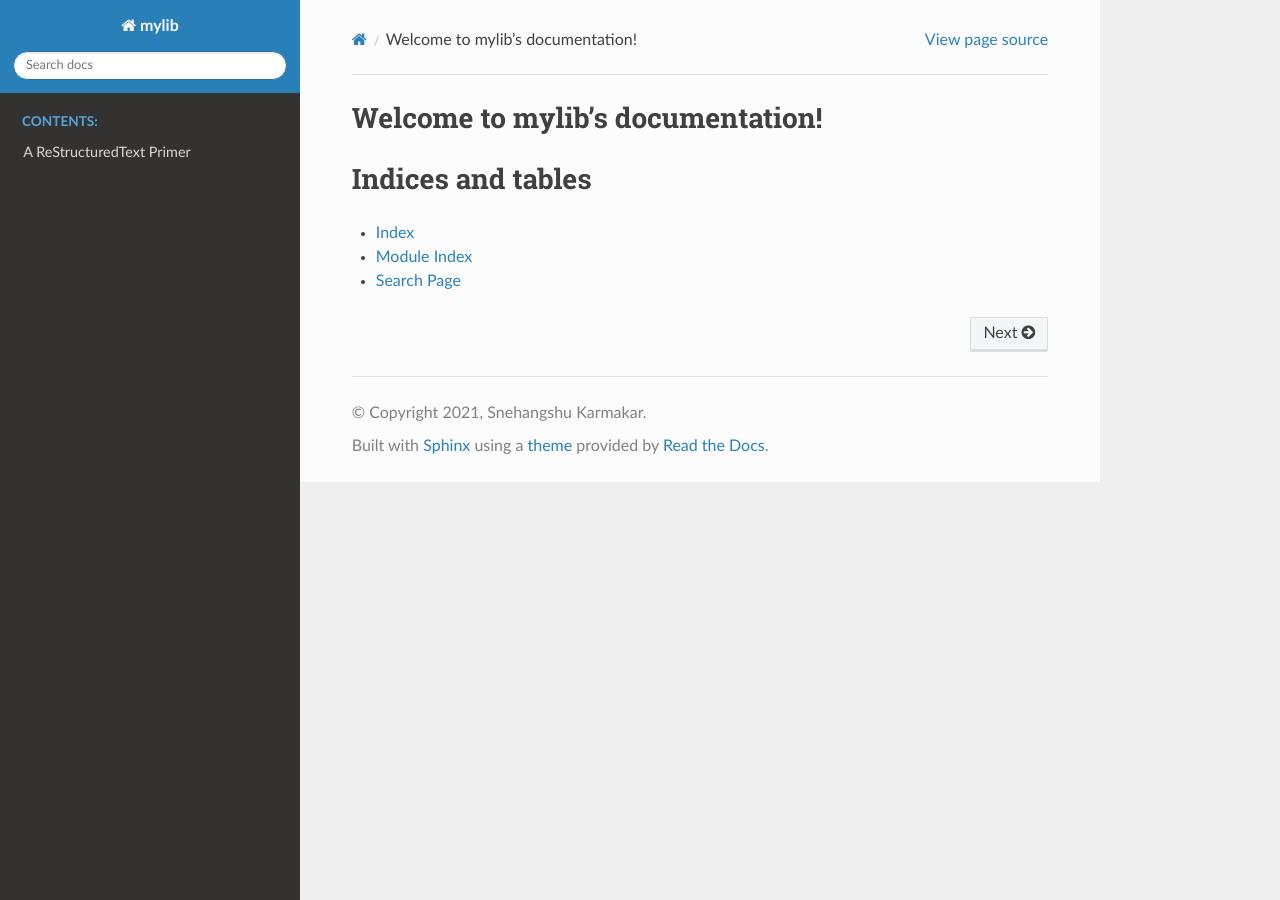
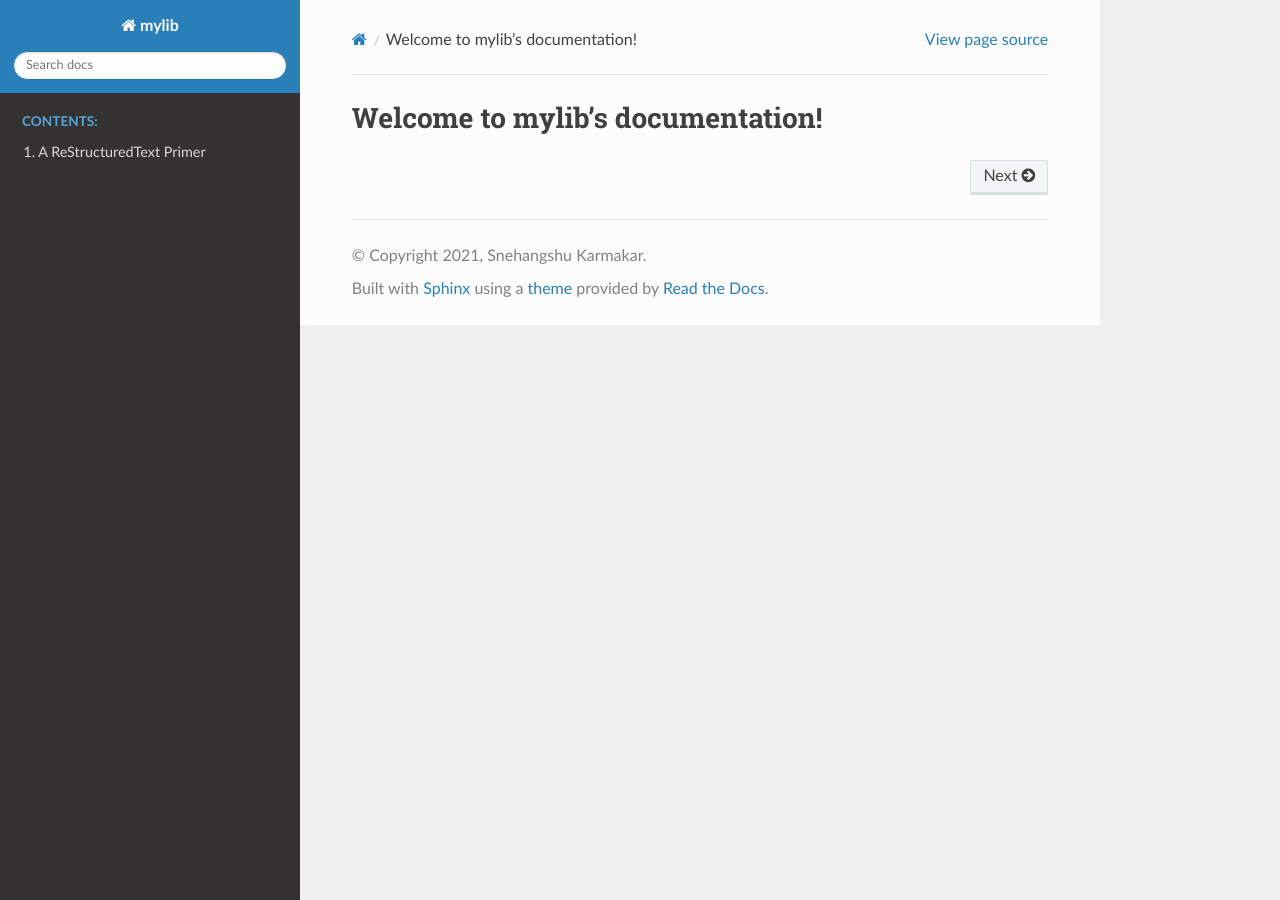
Before and after one commit to snehangshuk/docs-on-gh-pages, a Sphinx documentation site: the page built from docs/index.rst, in a window 1280 px wide. Built offline with Sphinx 7.4.7 and the Read the Docs theme 2.0.0, drawn with Linux system fonts in a browser that asks for light colours.

```diff
--- a/docs/index.rst
+++ b/docs/index.rst
@@ -10,13 +10,7 @@ Welcome to mylib's documentation!
    :maxdepth: 2
    :caption: Contents:
    :hidden:
+   :numbered: 3
    :titlesonly:
 
    sample
-
-Indices and tables
-==================
-
-* :ref:`genindex`
-* :ref:`modindex`
-* :ref:`search`
```
Also changed, not shown: docs/images/biohazard.png (added).
